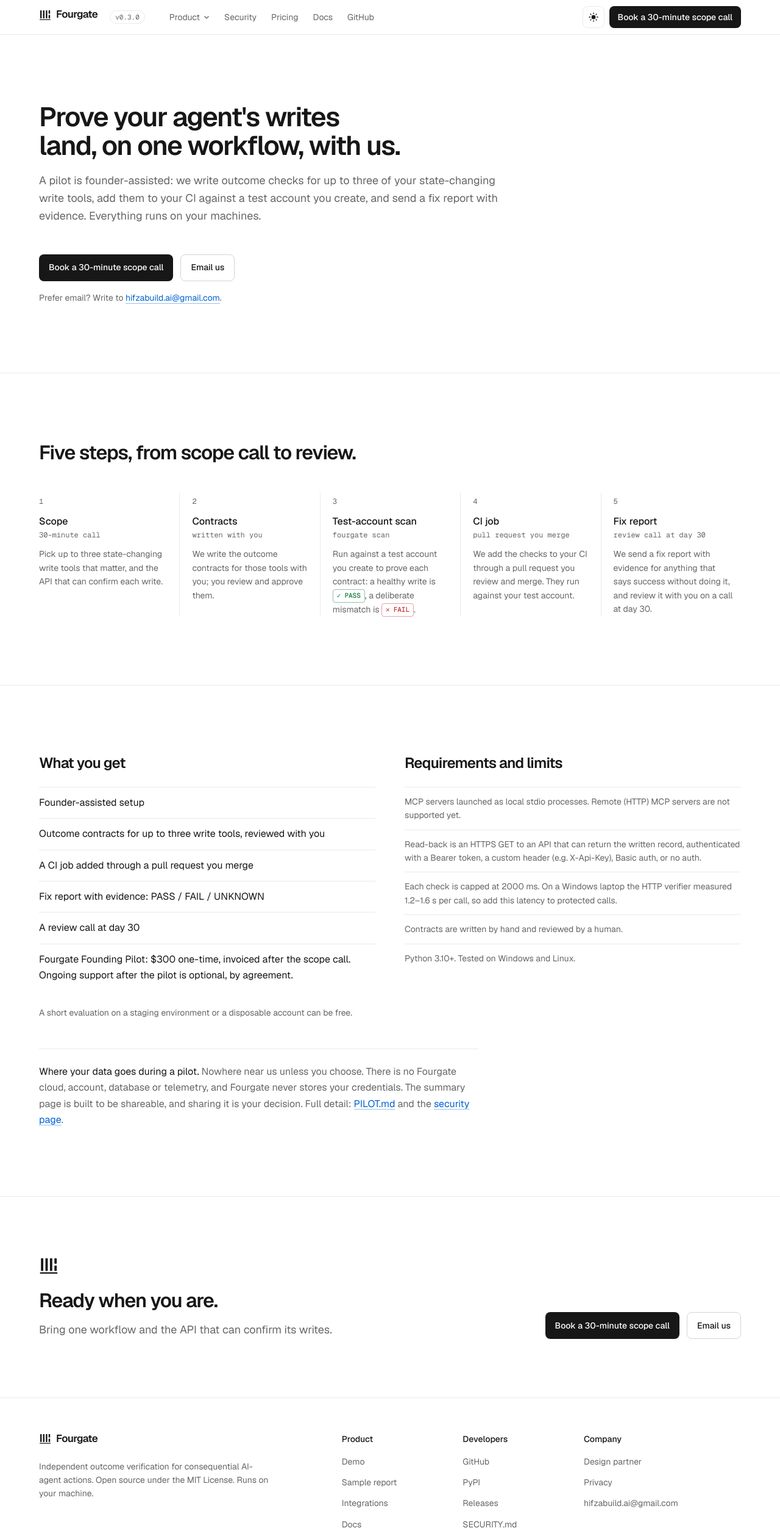
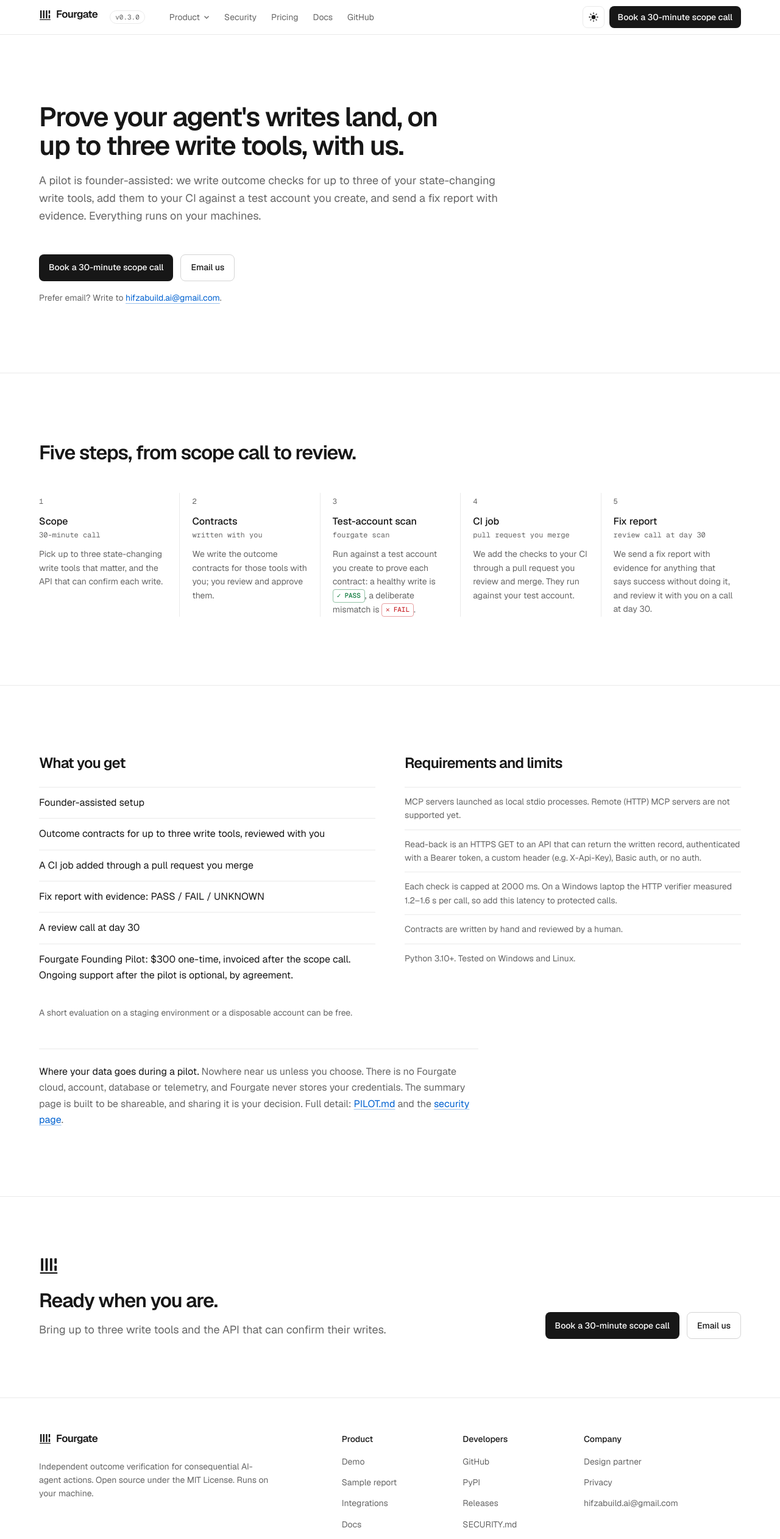
Before and after one commit to hifzabuildsai/fourgate-site, a Next.js app: page /design-partner in a window 1280 px wide. Shown: the top 2523 px of the page at 61% size. Built offline with nearby package versions, Linux system fonts and the light colour scheme.

Commit message:
Copy: align home CTA band and design-partner headline/closing with the pilot (#5)
Claude-Session: https://claude.ai/code/session_01UWoFujvCVY5pK4Hy8grwJb

Co-authored-by: Claude <noreply@anthropic.com>

```diff
--- a/src/app/design-partner/page.tsx
+++ b/src/app/design-partner/page.tsx
@@ -64,7 +64,7 @@ export default function DesignPartnerPage() {
         as="h1"
         layout="stack"
         rule={false}
-        title="Prove your agent's writes land, on one workflow, with us."
+        title="Prove your agent's writes land, on up to three write tools, with us."
         intro={
           <p>
             A pilot is founder-assisted: we write outcome checks for up to three of your state-changing write tools, add them to
@@ -133,7 +133,7 @@ export default function DesignPartnerPage() {
         </div>
       </Section>
 
-      <CtaBand title="Ready when you are." text={<p>Bring one workflow and the API that can confirm its writes.</p>}>
+      <CtaBand title="Ready when you are." text={<p>Bring up to three write tools and the API that can confirm their writes.</p>}>
         <Ctas />
       </CtaBand>
     </>
--- a/src/app/page.tsx
+++ b/src/app/page.tsx
@@ -308,8 +308,8 @@ export default function Home() {
       </Section>
 
       <CtaBand
-        title="Check one workflow, in shadow mode, with us."
-        text={<p>Pick 1–3 state-changing tools that matter. We write the contracts with you; your agent sees nothing different.</p>}
+        title="Check up to three write tools, in your CI, with us."
+        text={<p>Pick 1–3 state-changing tools that matter. We write the checks with you, run them in your CI against a test account you create, and send a fix report with evidence.</p>}
       >
         <ContactCtas />
       </CtaBand>
```
